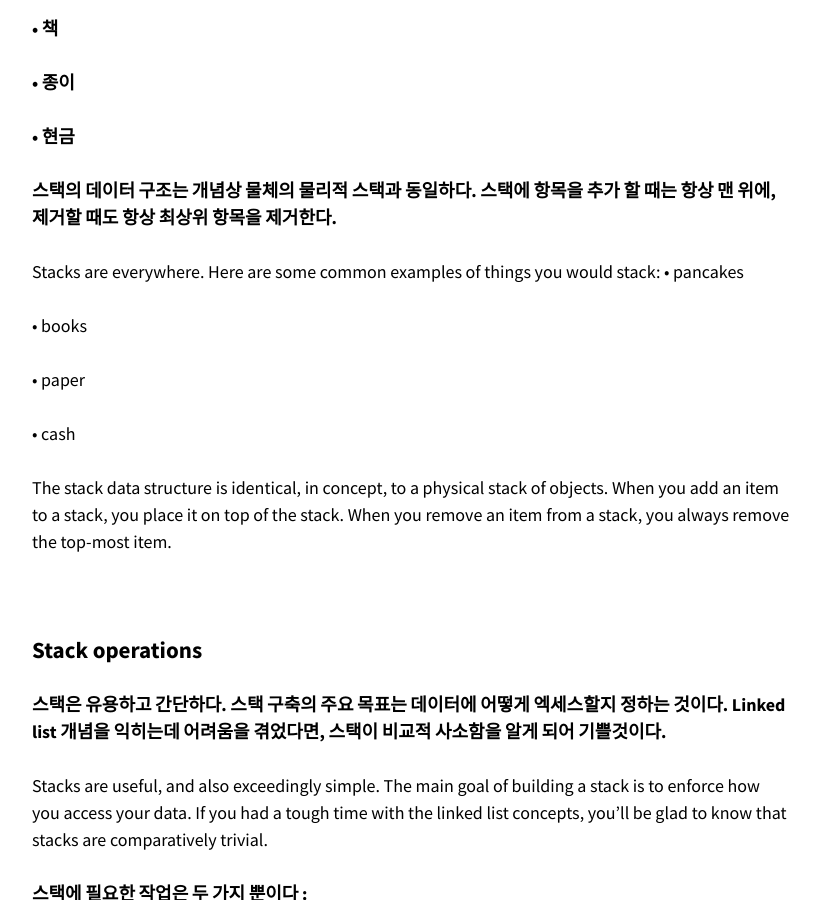
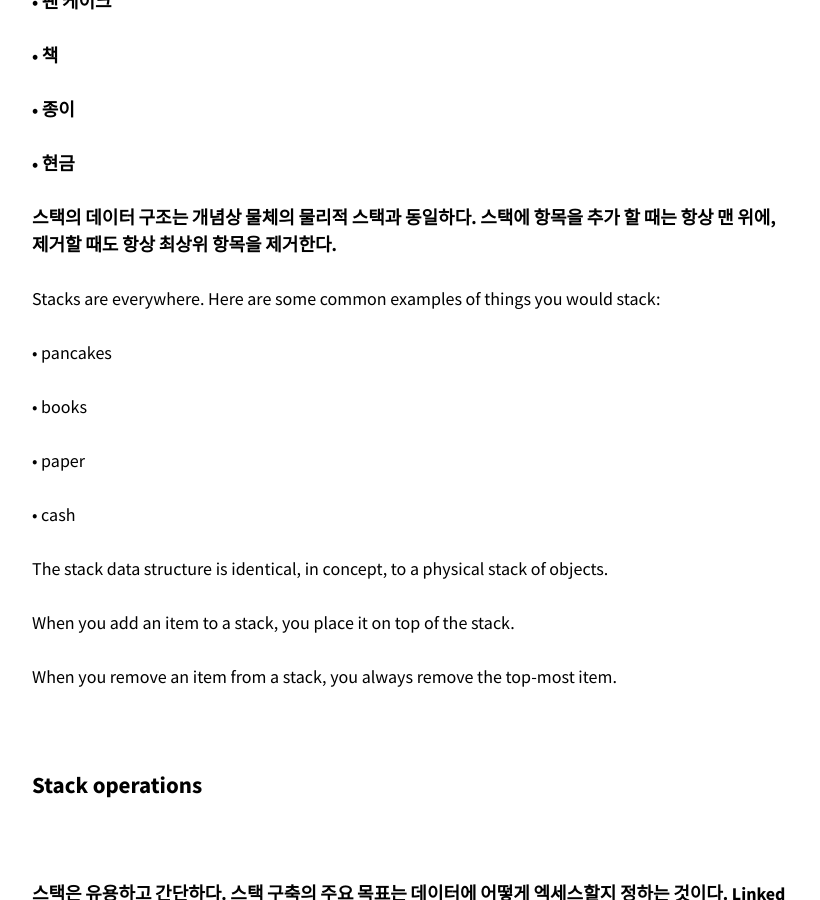
Before and after one commit to jxxnnee/minkkkjoon.github.io, a Jekyll site: the page built from _posts/2020-01-07-Data-Structure-Stack.md, in a window 1280 px wide and 900 px high, scrolled down 688 px. Shown: the whole window, without its empty margins (343-1163 px from the left). Built offline with Jekyll 4.4.1, drawn with Linux system fonts in a browser that asks for light colours; nearby versions of some CDN libraries; some of the changed text lies outside the part shown.

Commit message:
Update 2020-01-07-Data-Structure-Stack.md

````diff
--- a/_posts/2020-01-07-Data-Structure-Stack.md
+++ b/_posts/2020-01-07-Data-Structure-Stack.md
@@ -2,9 +2,10 @@
 
 ## 1. Stack (스택)
 
+<br>
 **스택은 어디에나 있다. 쌓을 수 있는 것들을 몇 가지 예를 들어보자**
 
-**• 팬 케이크**<br>
+**• 팬 케이크**
 
 **• 책**
 
@@ -12,12 +13,11 @@
 
 **• 현금**
 
-
-
 **스택의 데이터 구조는 개념상 물체의 물리적 스택과 동일하다.**
 **스택에 항목을 추가 할 때는 항상 맨 위에, 제거할 때도 항상 최상위 항목을 제거한다.**
 
 Stacks are everywhere. Here are some common examples of things you would stack:
+
 • pancakes
 
 • books
@@ -26,14 +26,20 @@ Stacks are everywhere. Here are some common examples of things you would stack:
 
 • cash
 
+The stack data structure is identical, in concept, to a physical stack of objects.
+
+When you add an item to a stack, you place it on top of the stack.
+
+When you remove an item from a stack, you always remove the top-most item.
 
 
-The stack data structure is identical, in concept, to a physical stack of objects.
-When you add an item to a stack, you place it on top of the stack.
-When you remove an item from a stack, you always remove the top-most item.
 
 <br>
+
 ### Stack operations
+
+<br>
+
 **스택은 유용하고 간단하다. 스택 구축의 주요 목표는 데이터에 어떻게 엑세스할지 정하는 것이다.
 Linked list 개념을 익히는데 어려움을 겪었다면, 스택이 비교적 사소함을 알게 되어 기쁠것이다.**
 
@@ -41,25 +47,21 @@ Stacks are useful, and also exceedingly simple.
 The main goal of building a stack is to enforce how you access your data.
 If you had a tough time with the linked list concepts, you’ll be glad to know that stacks are comparatively trivial.
 
+<br>
+
 **스택에 필요한 작업은 두 가지 뿐이다 :**
-
-
 
 **• push : 스택의 최상위 요소 추가**
 
 **• pop : 스택의 최상위 요소 제거**
 
-
-
 There are only two essential operations for a stack:
-
-
 
 • push: Adding an element to the top of the stack.
 
 • pop: Removing the top element of the stack.
 
-
+<br>
 
 **즉, 데이터 구조의 한쪽 부분에서만 데이터를 추가하고 제거할 수 있다는 뜻이다.
 컴퓨터 과학에서 스택은 LIFO(last-in first-out) 데이터 구조로 알려져 있다.
@@ -68,9 +70,9 @@ There are only two essential operations for a stack:
 This means that you can only add or remove elements from one side of the data structure.
 In computer science, a stack is known as a LIFO (last-in first-out) data structure. Elements that are pushed in last are the first ones to be popped out.
 
+<br>
+
 **스택은 프로그래밍의 모든 분야에서 두드러지게 사용된다. 몇 개 나열하자면**
-
-
 
 **• iOS는 네이게이션 스택(pop and push)을 사용하여 뷰 컨트롤러를 화면에 띄우거나 제거한다.**
 
@@ -78,12 +80,8 @@ In computer science, a stack is known as a LIFO (last-in first-out) data structu
 
 **• 미로를 빠져나온 경로를 탐색하는 알고리즘 같은 것에 숙달된다면 스택을 사용하여 역추적 하는것이 가능하다.**
 
-
-
 Stacks are used prominently in all disciplines of programming.
 To list a few:
-
-
 
 • iOS uses the navigation stack to push and pop view controllers into and out of view.
 
@@ -91,10 +89,13 @@ To list a few:
 
 • Search and conquer algorithms, such as finding a path out of a maze, use stacks to facilitate backtracking.
 
+
+
 <br>
+
 ### Implementation
 
-
+<br>
 
 **Stack.swift 라는 이름의 Playground를 생성하여 다음 내용을 입력하자.**
 
@@ -128,6 +129,8 @@ Here, you’ve defined the backing storage of your Stack. Choosing the right sto
 
 The array is an obvious choice, since it offers constant time insertions and deletions at one end via append and popLast. Usage of these two operations will facilitate the LIFO nature of stacks.
 
+<br>
+
 **CustomStringConvertible의 고급 기능 호출 체인에 대해서는 세 가지 일을 하고 있다.**
 
 1. **저장소를 통해 요소를 문자열에 매핑하는 배열 생성. map { "\\($0)" }**
@@ -146,11 +149,13 @@ You separate the elements of the array using the newline character "\n".
 
 This will allow you to customize a human-readable representation of the Stack that you’ll be using.
 
+
+
 <br>
 
 ###push and pop operations
 
-
+<br>
 
 **Stack 구조체에 다음 코드를 추가한다.**
 
@@ -190,7 +195,7 @@ example(of: "using a stack") {
 **실행해보면 다음과 같은 결과를 얻을 수 있다.**
 
 You should see the following output:
-```swift
+```
 ---Example of using a stack---
 ----top----
 4
@@ -205,11 +210,15 @@ Popped: 4
 
 push and pop both have a O(1) time complexity.
 
+
+
 <br>
+
+
 
 ###Non-essential operations
 
-
+<br>
 
 **스택을 좀 더 편하게 해주는 두 가지의 작업이 있다. 다음 코드를 추가하자.**
 
@@ -230,9 +239,12 @@ public var isEmpty: Bool {
 peek is an operation that is often attributed to the stack interface. The idea of peek is to look at the top element of the stack without mutating its contents.
 
 <br>
+
+
+
 ###Less is More
 
-
+<br>
 
 **스택에 Swift Collection Protocol을 적용할 수 있는지 궁금할 수 있다.**
 
@@ -241,8 +253,6 @@ peek is an operation that is often attributed to the stack interface. The idea o
 **이 경우에는 적을 수록 더 좋다!**
 
 **액세스 순서가 보장되도록 기존 배열을 가져와 스택으로 변환하는 것이 좋을 수 있다. 물론 배열 요소를 loop 하거나 각 요소를 push 할 수 있다.**
-
-
 
 You may have wondered if you could adopt the Swift collection protocols for the stack.
 
@@ -254,7 +264,7 @@ You might want to take an existing array and convert it to a stack so that the a
 
 
 
-
+<br>
 
 **그러나 기본적인 프라이빗 스토리지를 설정하는 Initializer를 작성할 수 있으므로 Stack 구현사항에 다음 코드를 추가한다.**
 
@@ -265,7 +275,7 @@ public init(_ elements: [Element]) {
 	storage = elements
 }
 ```
-
+<br>
 
 **이제, 이 example을 메인 playgrounddp 추가한다.**
 
@@ -292,7 +302,7 @@ This code creates a stack of strings and pops the top element "D".
 
 Notice that the Swift compiler can type infer the element type from the array so you can use Stack instead of the more verbose StackStack&#60;String&#62;.
 
-
+<br>
 
 **한 단계 더 나아가서 배열 리터럴에 초기화 가능한 스택을 만들 수 있다.**
 **다음 코드를 Stack 구현에 추가하자.**
@@ -308,7 +318,7 @@ extension Stack: ExpressibleByArrayLiteral {
 }
 ```
 
-
+<br>
 
 **이제, 메인 Playgroud로 돌아가서 다음 코드를 추가하자.**
 
@@ -331,7 +341,7 @@ example(of: "initializing a stack from an array literal") {
 This creates a stack of Doubles and pops the top value 4.0.
 Again, type inference saves you from having to type the more verbose StackStack&#60;Double&#62;
 
-
+<br>
 
 **Stack은 Tree와 Graph를 검색하는 문제에 매우 중요하다. 미로를 통해 길을 찾는다고 상상해보자.**
 
@@ -350,8 +360,6 @@ Each time you come to a decision point of left, right or straight, you can push
 
 **• 스택에 필요한 두 가지 필수 작업은 요소를 추가하는 Push와 요소를 제거하는 Pop 뿐이다.**
 
-
-
 • A stack is a LIFO, last-in first-out, data structure.
 
 • Despite being so simple, the stack is a key data structure for many problems.
@@ -360,7 +368,10 @@ Each time you come to a decision point of left, right or straight, you can push
 
 <br>
 <br>
+
 ### 더 알아보자
+
+<br>
 
 #####1. Collection Protocol
 
@@ -370,7 +381,7 @@ Collection 내의 모든 원소는 집합 구조 내에서 자신의 위치를
 
 https://soooprmx.com/archives/7049
 
-
+<br>
 
 #####2. Initializer
 
@@ -378,7 +389,7 @@ Initialize는 초기화라는 뜻이다. 여기서 초기화는 모두 0 값으
 
 https://m.blog.naver.com/jdub7138/220379745883
 
-
+<br>
 
 #####3. Array Literal
 
````
